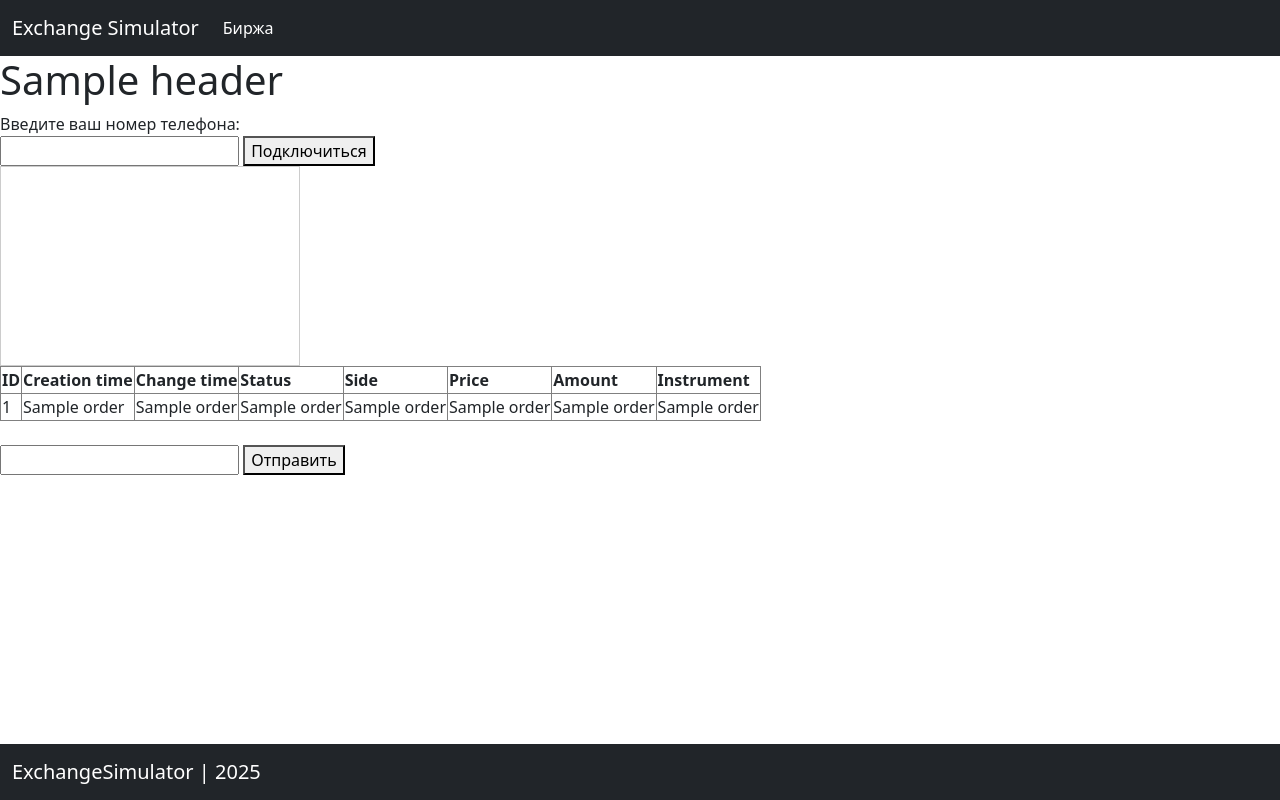
After one commit to 0101Programmer/exchangeSimulator, a FastAPI app: template templates/exchange_page.html in a window 1280 px wide. The commit adds this page. Run offline with FastAPI, Linux system fonts and the light colour scheme; the template is opened without the code that fills it: most values are stand-ins (such as "Sample title", 1, 10 or a date in 2020).

Commit message:
Подключение static файлов к приложению, создание заготовки для страницы основного интерфейса приложения

```diff
--- a/db_config/orders_crud.py
+++ b/db_config/orders_crud.py
@@ -31,5 +31,18 @@ def create_order():
             curs.execute(query, (creation_time, change_time, status, side, price, amount, instrument))
             conn.commit()
 
+def get_all_orders():
+    with get_connection() as conn:
+        with conn.cursor() as curs:
+            curs.execute('SELECT * FROM orders')
+            orders = curs.fetchall()
+            return orders
+
+
 if __name__ == '__main__':
-    create_order()
+    # создать 10 заявок на бирже
+    # for i in range(10):
+    #     create_order()
+
+    # получить все заявки из таблицы
+    print(get_all_orders())
--- a/server_app.py
+++ b/server_app.py
@@ -2,7 +2,54 @@ from fastapi import FastAPI, WebSocket, WebSocketDisconnect, Request, Response
 from typing import List
 from fastapi.responses import HTMLResponse
 from fastapi.templating import Jinja2Templates
+from fastapi.staticfiles import StaticFiles
+
+from db_config.orders_crud import get_all_orders
 
 app = FastAPI()
 
 templates = Jinja2Templates(directory="templates")
+app.mount("/static", StaticFiles(directory="static"), name="static")
+
+# Список подключенных клиентов
+connected_clients = []
+
+# Очередь сообщений
+order_queue = []
+
+
+# WebSocket для веб-интерфейса биржи
+@app.websocket("/ws/{phone_number}")
+async def websocket_endpoint(websocket: WebSocket, phone_number: int):
+    await websocket.accept()
+    # Добавляем клиента в список подключенных
+    connected_clients.append({"websocket": websocket, "phone_number": phone_number})
+    # Приветственное сообщение для нового клиента
+    welcome_message = f"Привет, пользователь с номером телефона {phone_number}! Добро пожаловать в exchangeSimulator!"
+    await websocket.send_text(welcome_message)
+
+    # Отправляем сообщения из очереди (если они есть)
+    for message in order_queue:
+        await websocket.send_text(message)
+
+    try:
+        while True:
+            data = await websocket.receive_text()
+            message = f"{phone_number}: {data}"
+            # Добавляем сообщение в очередь
+            order_queue.append(message)
+            # Отправляем сообщение всем подключенным клиентам
+            for client in connected_clients:
+                await client["websocket"].send_text(message)
+    except WebSocketDisconnect:
+        # Удаляем клиента из списка при отключении
+        connected_clients.remove({"websocket": websocket, "phone_number": phone_number})
+
+
+# Веб-страница для входа по номеру телефона
+@app.get("/", response_class=HTMLResponse)
+async def exchange_interface(request: Request):
+    orders = get_all_orders()
+    return templates.TemplateResponse("exchange_page.html",
+                                      {"request": request, "header": "Симулятор биржи", "title": "Exchange Page",
+                                       "orders": orders})
--- /dev/null
+++ b/static/css/orders_table.css
@@ -0,0 +1,12 @@
+/* внешние границы таблицы серого цвета толщиной 1px */
+table {
+   border: 1px solid grey;
+}
+/* границы ячеек первого ряда таблицы */
+th {
+   border: 1px solid grey;
+}
+/* границы ячеек тела таблицы */
+td {
+   border: 1px solid grey;
+}
--- a/templates/base.html
+++ b/templates/base.html
@@ -5,6 +5,7 @@
   <meta name="viewport" content="width=device-width, initial-scale=1">
   <title>{% block title %}Bootstrap demo{% endblock %}</title>
   <link href="https://cdn.jsdelivr.net/npm/bootstrap@5.2.3/dist/css/bootstrap.min.css" rel="stylesheet" integrity="sha384-rbsA2VBKQhggwzxH7pPCaAqO46MgnOM80zW1RWuH61DGLwZJEdK2Kadq2F9CUG65" crossorigin="anonymous">
+  <link rel="stylesheet" type="text/css" href="/static/css/orders_table.css">
 </head>
 <body>
 {% block navbar %}
@@ -38,6 +39,7 @@
 {% endblock %}
 
 {% block footer %}
+<br><br><br>
 <nav class="navbar navbar-expand-sm bg-dark navbar-dark fixed-bottom">
   <div class="container-fluid">
     <a class="navbar-brand" href="#">ExchangeSimulator | 2025</a>
--- /dev/null
+++ b/templates/exchange_page.html
@@ -0,0 +1,93 @@
+{% extends 'base.html' %}
+
+{% block title %}{{ title }}{% endblock %}
+
+{% block navbar %}
+<nav class="navbar navbar-expand-sm navbar-dark bg-dark">
+  <div class="container-fluid">
+    <a class="navbar-brand" href="#">Exchange Simulator</a>
+    <button class="navbar-toggler" type="button" data-bs-toggle="collapse" data-bs-target="#mynavbar">
+      <span class="navbar-toggler-icon"></span>
+    </button>
+    <div class="collapse navbar-collapse" id="mynavbar">
+      <ul class="navbar-nav me-auto">
+        <li class="nav-item">
+          <a class="nav-link active" href="#">Биржа</a>
+        </li>
+      </ul>
+    </div>
+  </div>
+</nav>
+{% endblock %}
+
+{% block header %}{{ header }}{% endblock %}
+
+{% block content %}
+<form>
+  <label for="phone_number">Введите ваш номер телефона:</label><br>
+  <input type="number" id="phone_number" required>
+  <button type="button" onclick="connectToExchange()">Подключиться</button>
+</form>
+<div id="chatbox" style="border: 1px solid #ccc; width: 300px; height: 200px; overflow-y: scroll;"></div>
+
+<table id="orders_table">
+    <thead>
+        <tr>
+            <th>ID</th>
+            <th>Creation time</th>
+            <th>Change time</th>
+            <th>Status</th>
+            <th>Side</th>
+            <th>Price</th>
+            <th>Amount</th>
+            <th>Instrument</th>
+        </tr>
+    </thead>
+    <tbody>
+    {% for order in orders %}
+        <tr>
+            <td>{{ order[0] }}</td>
+            <td>{{ order[1] }}</td>
+            <td>{{ order[2] }}</td>
+            <td>{{ order[3] }}</td>
+            <td>{{ order[4] }}</td>
+            <td>{{ order[5] }}</td>
+            <td>{{ order[6] }}</td>
+            <td>{{ order[7] }}</td>
+        </tr>
+    {% endfor %}
+    </tbody>
+</table>
+
+<form>
+  <label for="message"></label><br>
+  <input type="text" id="message" required>
+  <button type="button" onclick="sendMessage()">Отправить</button>
+</form>
+
+<script>
+  let socket;
+  let phone_number;
+  const chatbox = document.getElementById("chatbox");
+
+  function connectToExchange() {
+    phone_number = document.getElementById("phone_number").value;
+    if (phone_number) {
+      socket = new WebSocket(`ws://localhost:8000/ws/${phone_number}`);
+      socket.onmessage = function(event) {
+        chatbox.innerHTML += event.data + "<br>";
+        chatbox.scrollTop = chatbox.scrollHeight;
+      };
+    }
+  }
+
+  function sendMessage() {
+    const message = document.getElementById("message").value;
+    if (socket && message) {
+      socket.send(message);
+      document.getElementById("message").value = "";
+    }
+  }
+</script>
+
+{% endblock %}
```
